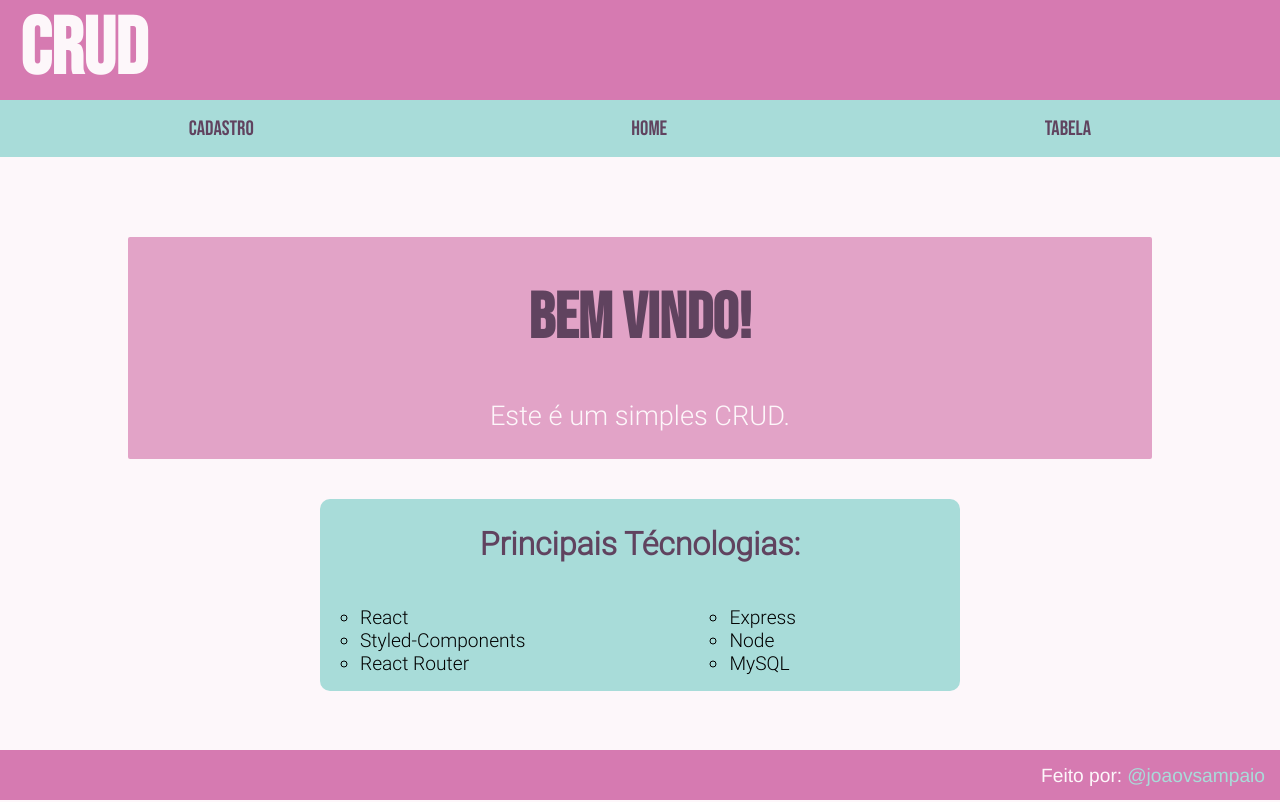
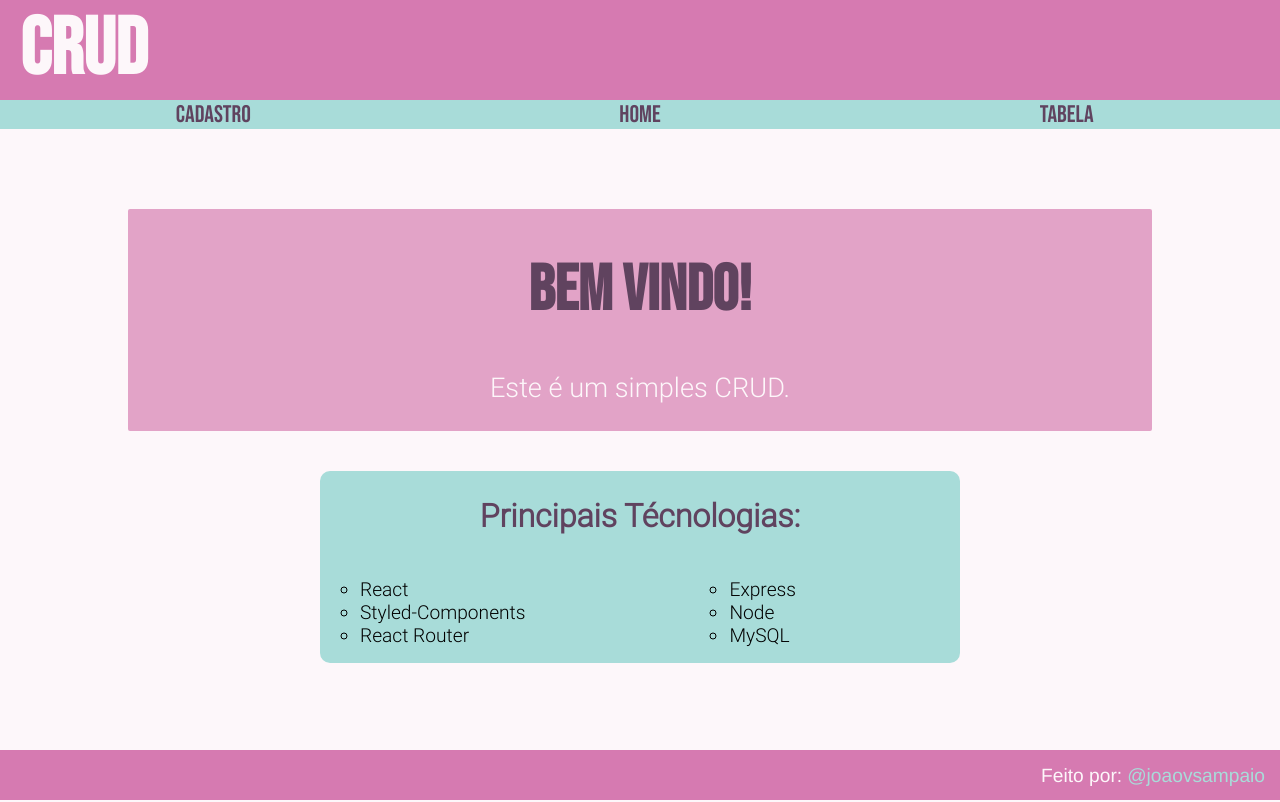
Before and after one commit to joaovsampaio/React-CRUD, a React (Vite) app in the folder client/: page / in a window 1280 px wide. Built offline with nearby package versions, Linux system fonts and the light colour scheme.

Commit message:
nav finalizada

```diff
--- a/client/src/components/Nav.jsx
+++ b/client/src/components/Nav.jsx
@@ -3,23 +3,25 @@ import { Link } from "react-router-dom";
 import styled from "styled-components";
 
 const Container = styled.nav`
-  background-color: var(--other);
-
-  ul {
+  div {
     display: flex;
     justify-content: space-around;
     list-style: none;
     padding-inline-start: 0;
+    background-color: var(--other);
+  }
 
   a {
-      font-size: 1.3rem;
+    text-align: center;
+    width: 100%;
+    font-size: 1.5rem;
     font-family: var(--fontBebas);
     color: var(--secondary);
     text-decoration: none;
 
     &:hover {
-        color: var(--primary);
-      }
+      background-color: var(--secondary);
+      color: var(--bg-color);
     }
   }
 `;
@@ -27,17 +29,11 @@ const Container = styled.nav`
 function Nav() {
   return (
     <Container>
-      <ul>
-        <li>
+      <div>
         <Link to="/register">Cadastro</Link>
-        </li>
-        <li>
         <Link to="/">Home</Link>
-        </li>
-        <li>
         <Link to="/table">Tabela</Link>
-        </li>
-      </ul>
+      </div>
     </Container>
   );
 }
--- a/client/src/components/Register.jsx
+++ b/client/src/components/Register.jsx
@@ -1,4 +1,4 @@
-import React from "react";
+import React, { useEffect } from "react";
 import { useState } from "react";
 import styled from "styled-components";
 import Axios from "axios";
@@ -57,6 +57,11 @@ const Container = styled.main`
     button:first-child {
       margin-right: 20px;
       background-color: var(--secondary);
+
+      &:disabled {
+        opacity: 0.1;
+        cursor: default;
+      }
     }
 
     button:last-child {
@@ -77,6 +82,17 @@ function Register() {
       console.log("Sucesso");
     });
   };
+
+  useEffect(() => {
+    let product_length = product.length >= 1;
+    let price_length = price.length >= 1;
+
+    if (product_length && price_length) {
+      document.getElementById("submit").disabled = false;
+    } else {
+      document.getElementById("submit").disabled = true;
+    }
+  }, [product, price]);
 
   return (
     <Container>
@@ -102,7 +118,7 @@ function Register() {
           />
 
           <div>
-            <button type="submit" onClick={addProduct}>
+            <button id="submit" type="submit" onClick={addProduct}>
               Salvar
             </button>
             <button type="reset">Cancelar</button>
```
Lines whose indentation alone changed are shown as unchanged.
